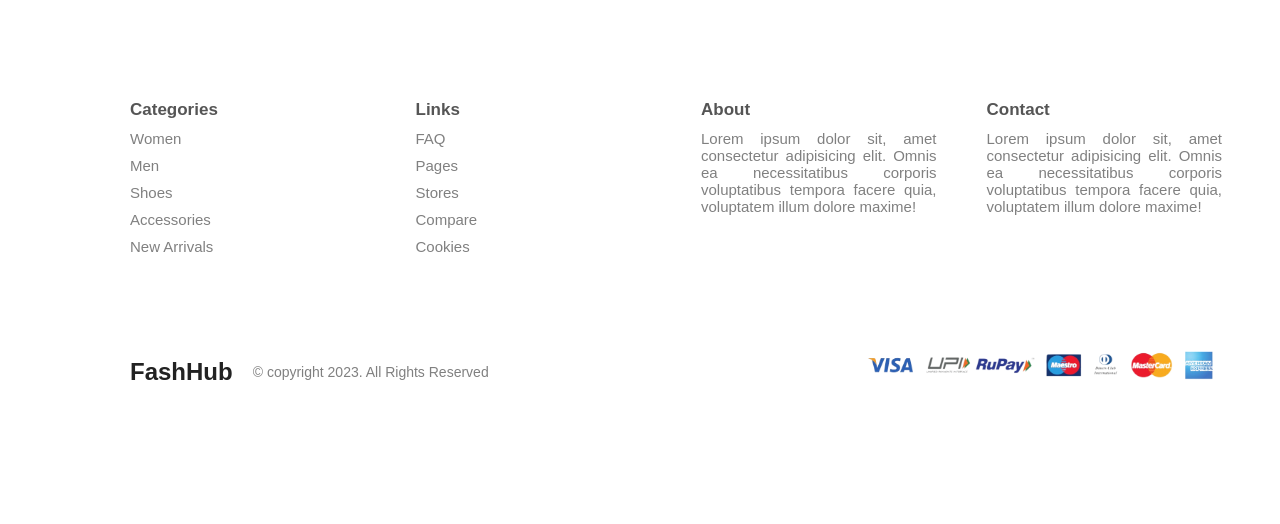
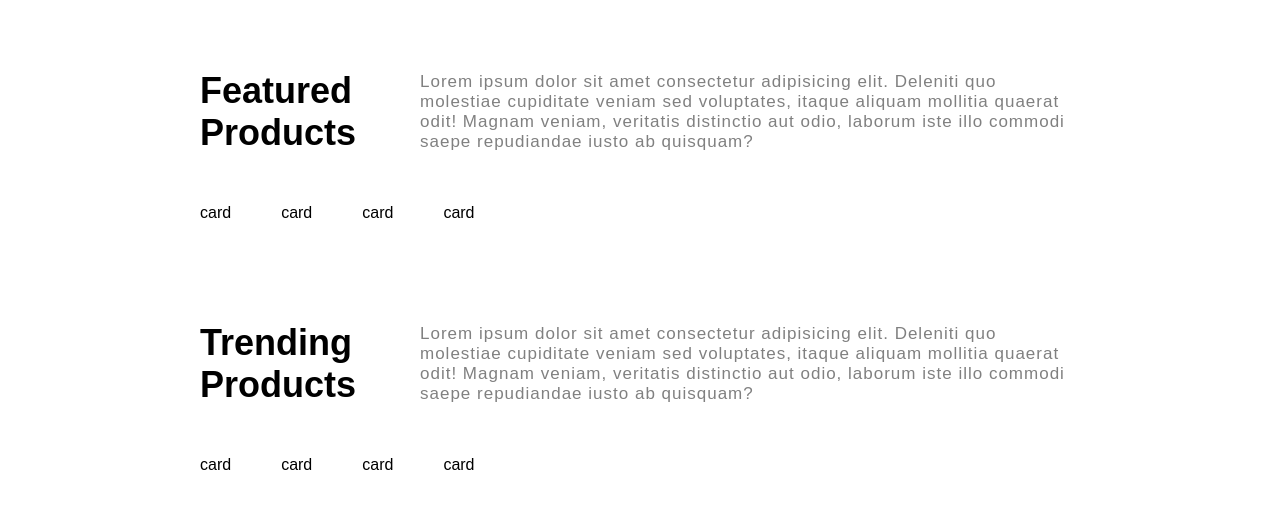
Before and after one commit to riteshk-007/E-commerce-site, a React (Vite) app: page / in a window 1280 px wide. Shown: the part 830-1354 px from the top of the page. Before the commit the page ends 1319 px from the top, so only its background shows below. Built offline with nearby package versions, Linux system fonts and the light colour scheme; a web font is replaced by a local one.

Commit message:
design - featured product title

```diff
--- /dev/null
+++ b/src/components/Card/Card.jsx
@@ -0,0 +1,7 @@
+import "./Card.scss";
+
+function Card() {
+  return <div>card</div>;
+}
+
+export default Card;
--- /dev/null
+++ b/src/components/Card/Card.scss
@@ -0,0 +1 @@
+@import "../style/mixins.scss";
--- /dev/null
+++ b/src/components/FeaturedProducts/FeaturedProducts.jsx
@@ -0,0 +1,61 @@
+/* eslint-disable react/prop-types */
+import Card from "../Card/Card";
+import "./FeaturedProducts.scss";
+
+function FeaturedProducts({ type }) {
+  const data = [
+    {
+      id: 1,
+      img: "https://images.pexels.com/photos/1057117/pexels-photo-1057117.jpeg?auto=compress&cs=tinysrgb&w=1260&h=750&dpr=1",
+      img2: "https://images.pexels.com/photos/1057181/pexels-photo-1057181.jpeg?auto=compress&cs=tinysrgb&w=1260&h=750&dpr=1",
+      title: "red T-shirt",
+      isNew: true,
+      oldPrice: 499,
+      price: 399,
+    },
+    {
+      id: 2,
+      img: "https://images.pexels.com/photos/2435198/pexels-photo-2435198.jpeg?auto=compress&cs=tinysrgb&w=1260&h=750&dpr=1",
+      img2: "https://images.pexels.com/photos/2435200/pexels-photo-2435200.jpeg?auto=compress&cs=tinysrgb&w=1260&h=750&dpr=1",
+      title: "Women's Regular Fit Shirt",
+      isNew: true,
+      oldPrice: 789,
+      price: 699,
+    },
+    {
+      id: 3,
+      img: "https://images.pexels.com/photos/1080122/pexels-photo-1080122.jpeg?auto=compress&cs=tinysrgb&w=1260&h=750&dpr=1",
+      title: "La Zoire V-neck Top with Flared Sleeves For Women",
+      oldPrice: 599,
+      price: 449,
+    },
+    {
+      id: 4,
+      img: "https://images.pexels.com/photos/921647/pexels-photo-921647.jpeg?auto=compress&cs=tinysrgb&w=1260&h=750&dpr=1",
+      title: "VICI Kinzie Tencel Pocketed Button Down Top",
+      isNew: true,
+      oldPrice: 999,
+      price: 789,
+    },
+  ];
+  return (
+    <div className="featuredProducts">
+      <div className="top">
+        <h1>{type} products</h1>
+        <p>
+          Lorem ipsum dolor sit amet consectetur adipisicing elit. Deleniti quo
+          molestiae cupiditate veniam sed voluptates, itaque aliquam mollitia
+          quaerat odit! Magnam veniam, veritatis distinctio aut odio, laborum
+          iste illo commodi saepe repudiandae iusto ab quisquam?
+        </p>
+      </div>
+      <div className="bottom">
+        {data.map((item) => (
+          <Card item={item} key={item.id} />
+        ))}
+      </div>
+    </div>
+  );
+}
+
+export default FeaturedProducts;
--- /dev/null
+++ b/src/components/FeaturedProducts/FeaturedProducts.scss
@@ -0,0 +1,46 @@
+@import "../style/mixins.scss";
+
+.featuredProducts {
+  margin: 100px 20px;
+
+  .top {
+    display: flex;
+    align-items: center;
+    justify-content: space-between;
+    margin-bottom: 50px;
+    h1 {
+      flex: 2;
+      text-transform: capitalize;
+      font-size: 20px;
+    }
+    p {
+      flex: 2;
+      color: gray;
+      font-size: 9px;
+      letter-spacing: 2px;
+    }
+    @include md {
+      h1 {
+        flex: 1;
+        font-size: 36px;
+      }
+
+      p {
+        font-size: 17px;
+        flex: 3;
+        color: gray;
+        letter-spacing: 1px;
+      }
+    }
+  }
+  .bottom {
+    display: flex;
+    align-items: center;
+    gap: 50px;
+  }
+}
+@include md {
+  .featuredProducts {
+    margin: 100px 200px;
+  }
+}
--- a/src/components/Navbar/Navbar.scss
+++ b/src/components/Navbar/Navbar.scss
@@ -93,7 +93,7 @@
       background: #ffffff;
       top: 0;
       right: 0;
-      width: 70vw;
+      width: 80vw;
       height: 93vh;
       box-shadow: rgba(0, 0, 0, 0.24) 0px 3px 8px;
       animation: anim 0.4s ease-in-out;
--- a/src/pages/Home/Home.jsx
+++ b/src/pages/Home/Home.jsx
@@ -1,9 +1,12 @@
+import FeaturedProducts from "../../components/FeaturedProducts/FeaturedProducts";
 import Slider from "../../components/Slider/Slider";
 import "./Home.scss";
 function Home() {
   return (
     <div className="home">
       <Slider />
+      <FeaturedProducts type="featured" />
+      <FeaturedProducts type="trending" />
     </div>
   );
 }
```
